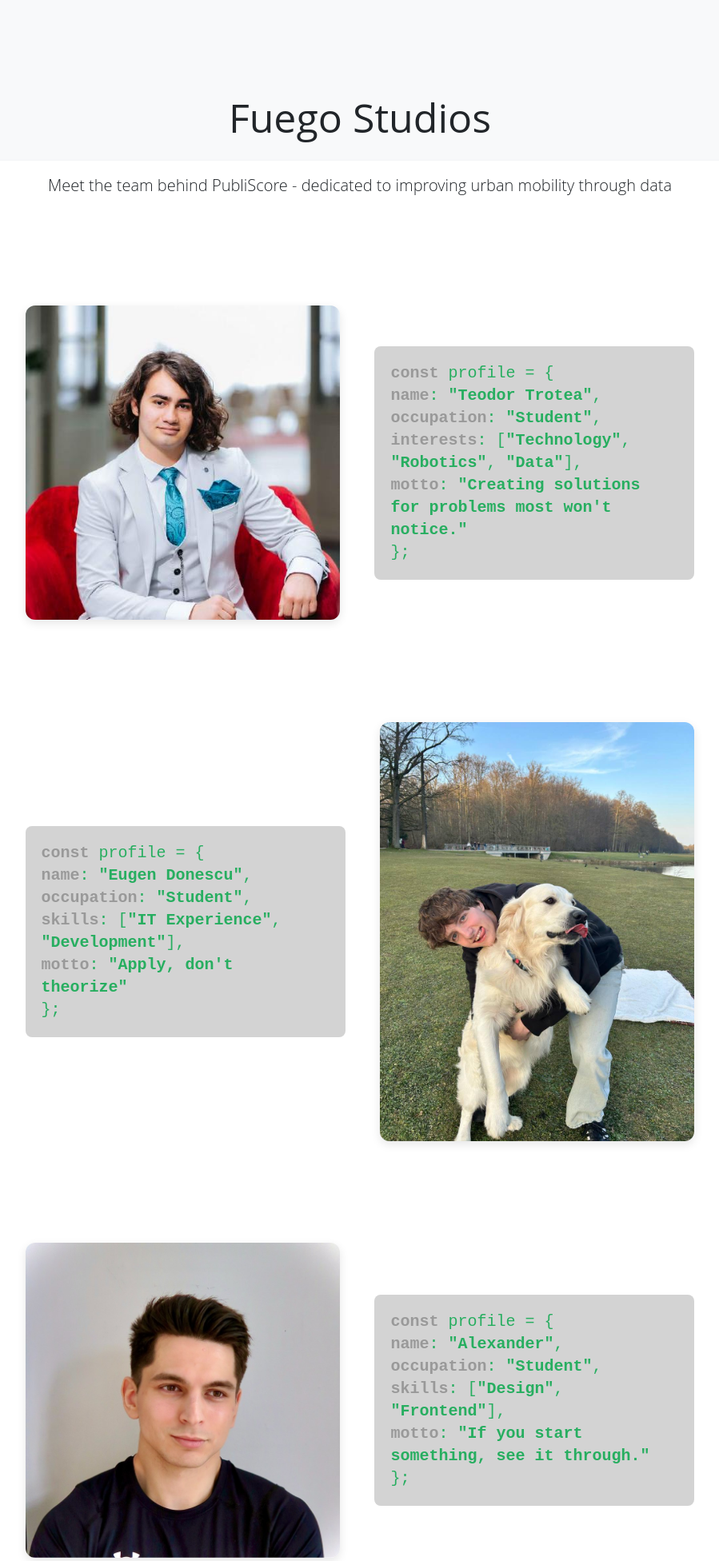
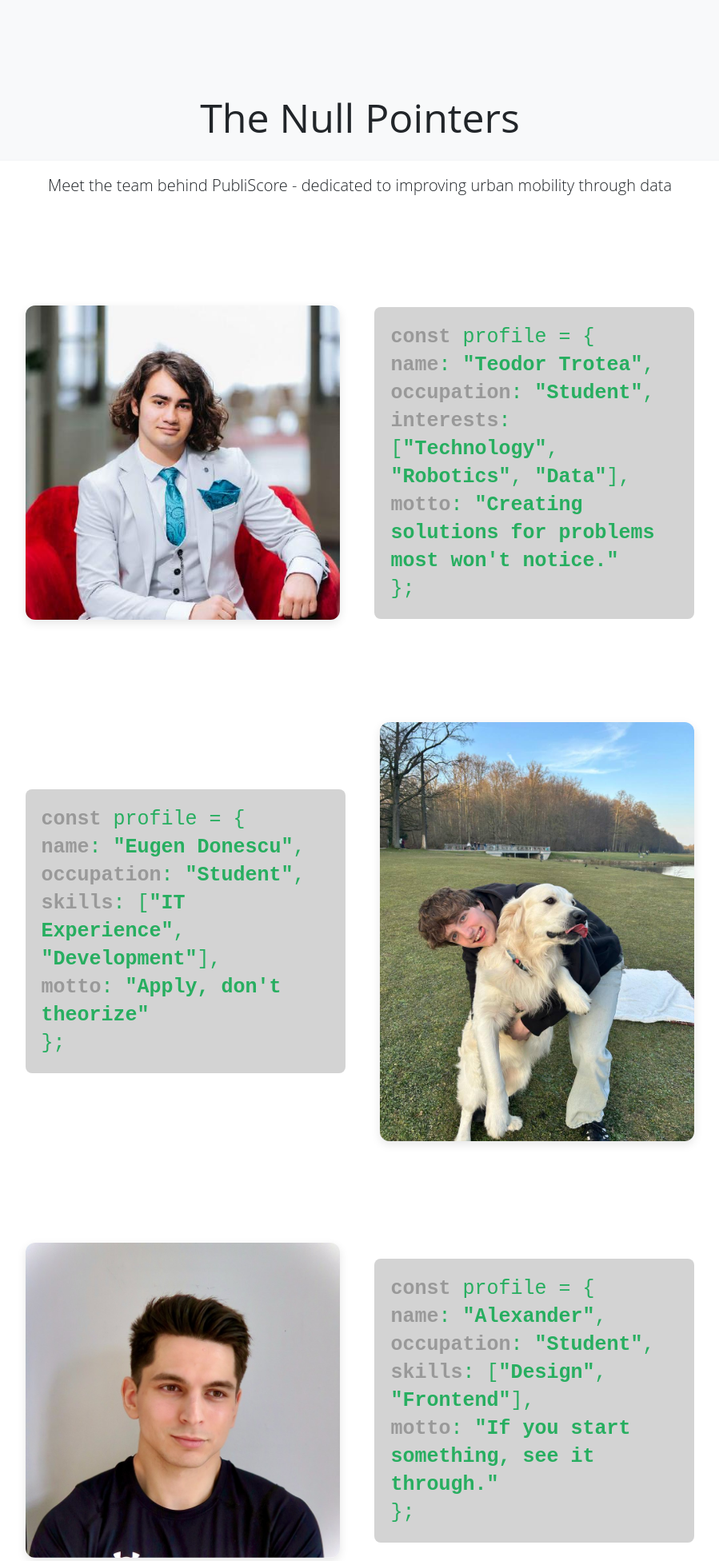
Before and after one commit to TroteaTeodor/PubliScore, a Flask app: page /team in a window 1280 px wide. Shown: the part 62-2014 px from the top of the page at 80% size, without its empty margins (190-1089 px from the left). Run offline with Flask 2, Linux system fonts and the light colour scheme; parts of the project's set-up code (start-up, migrations or seed data) failed here and were passed over.

Commit message:
small changes to format and team name

```diff
--- a/app/static/css/style.css
+++ b/app/static/css/style.css
@@ -128,7 +128,7 @@ main {
     background-color: lightgray;
     color: #27ae60;
     font-family: 'Courier New', Courier, monospace;
-    font-size: 20px;
+    font-size: 25px;
     padding: 20px;
     border-radius: 8px;
     max-width: 400px;
--- a/app/templates/team.html
+++ b/app/templates/team.html
@@ -5,7 +5,7 @@
 {% block content %}
 <div class="row justify-content-center">
     <div class="col-md-10">
-        <h1 class="mb-4">Fuego Studios</h1>
+        <h1 class="mb-4">The Null Pointers</h1>
 
         <div class="card mb-4">
             <div class="card-body">
```
